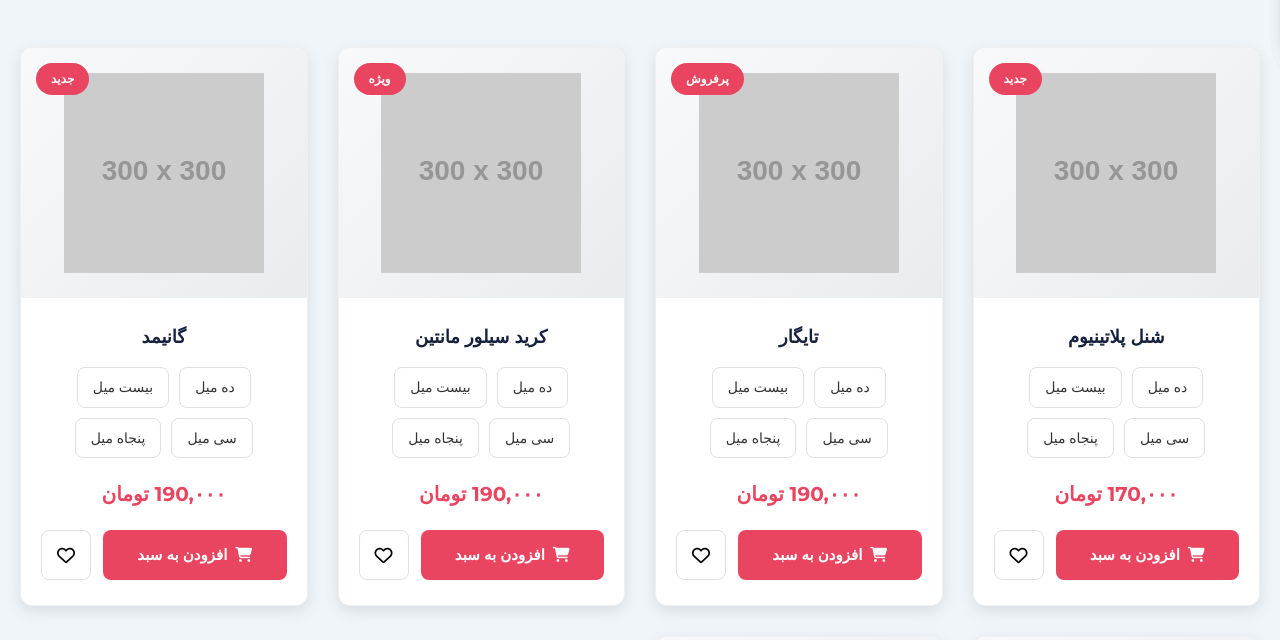
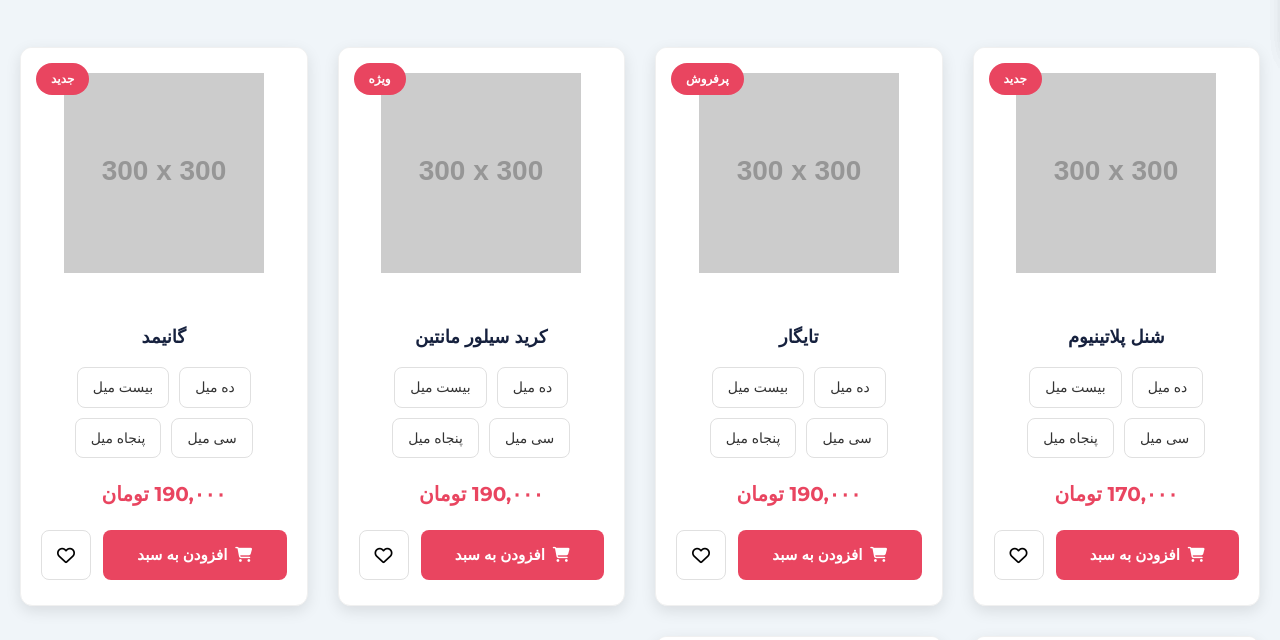
Before and after one commit to ehsanbehboudnia/hamsarstore.github.io-, a plain HTML site: page index.html in a window 1280 px wide. Shown: the part 743-1383 px from the top of the page. Drawn offline with Linux system fonts and the light colour scheme; placeholder pictures from the web are drawn by us; a web font is replaced by a local one.

Commit message:
Update index.html

```diff
--- a/index.html
+++ b/index.html
@@ -385,7 +385,7 @@
 
         .product-image {
             height: 250px;
-            background: linear-gradient(135deg, #f8f9fa 0%, #e9ecef 100%);
+            background-color: #ffffff;
             display: flex;
             align-items: center;
             justify-content: center;
```
